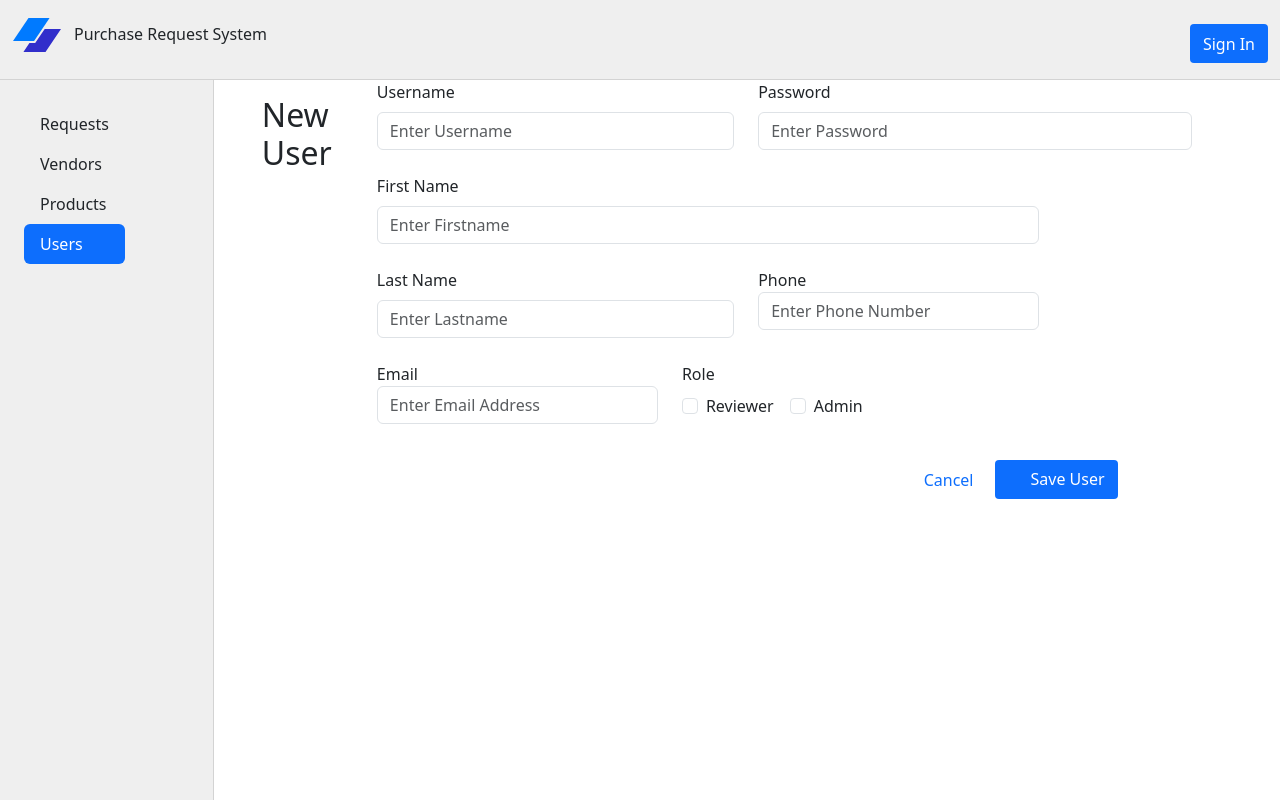
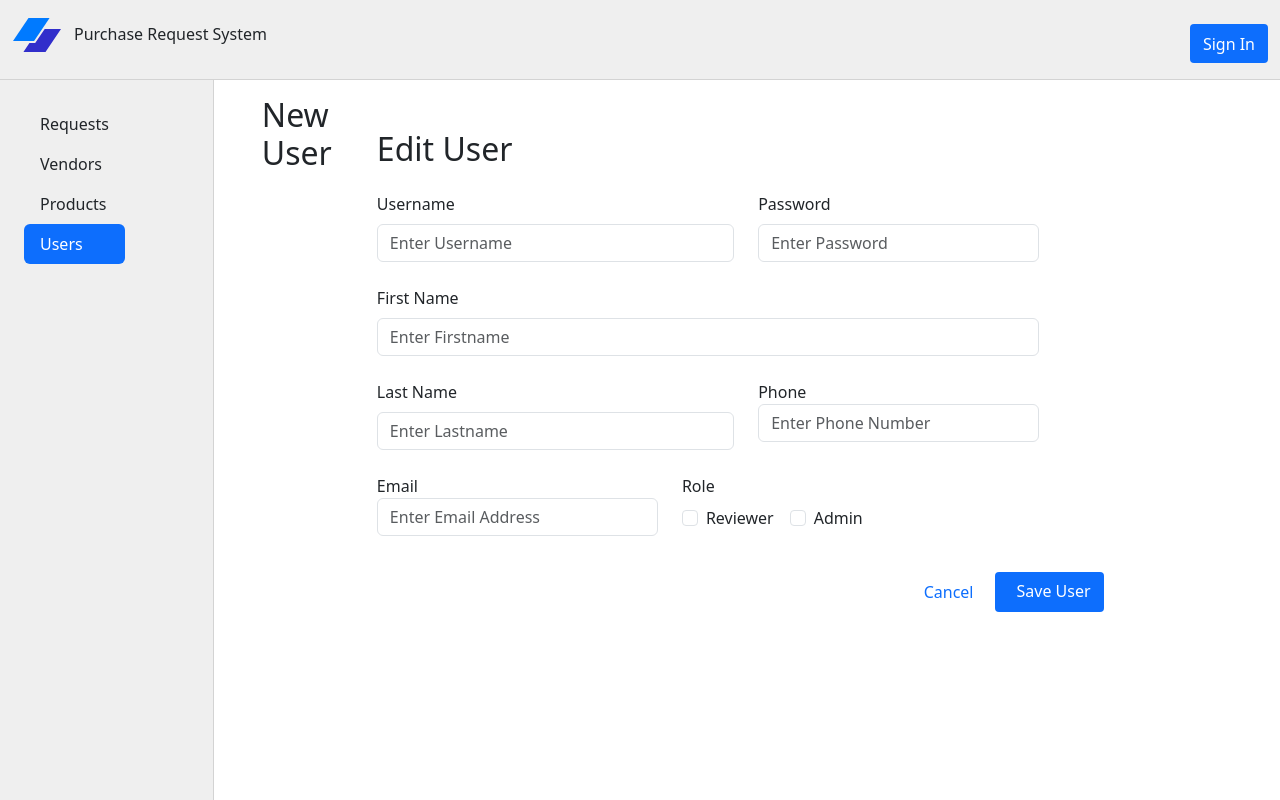
Before and after one commit to chrisdeckard2/PrsClient, a React (Vite) app: page /users/create in a window 1280 px wide. Shown: the top 800 px of the page. Built offline with nearby package versions, Linux system fonts and the light colour scheme.

Commit message:
Save point for the night

```diff
--- a/src/App.css
+++ b/src/App.css
@@ -108,3 +108,8 @@ nav {
   z-index: 1000;
   color: #007bff;
 }
+
+.custom-margin-top {
+  margin-top: 50px;
+  /* Adjust as needed */
+}
--- a/src/users/UserCard.tsx
+++ b/src/users/UserCard.tsx
@@ -12,8 +12,8 @@ interface UserCardProps {
 function UserCard({ user, onRemove }: UserCardProps) {
   return (
     <div
-      className="d-flex align-items-center justify-content-between p-3 rounded bg-light shadow-sm mb-3"
-      style={{ width: "25%", maxWidth: "600px" }}
+      className="d-flex align-items-center justify-content-between p-3 rounded bg-light shadow-sm mb-3 mt-2"
+      style={{ width: "25%", maxWidth: "600px", paddingTop: "40px" }}
     >
       <div className="d-flex align-items-center">
         <div
--- a/src/users/UserEdit.tsx
+++ b/src/users/UserEdit.tsx
@@ -3,7 +3,7 @@ import UserForm from "./UserForm";
 function UserEdit() {
   return (
     <>
-      <h2 className="ms-5 mt-3">Edit User</h2>
+
       <hr />
       <UserForm />
     </>
--- a/src/users/UserForm.tsx
+++ b/src/users/UserForm.tsx
@@ -39,7 +39,10 @@ function UserForm() {
   };
 
   return (
-    <div className="container-fluid">
+    <div className="container-fluid custom-margin-top">
+      <div className="d-flex justify-content-between align-items-center mb-3">
+        <h2>Edit User</h2>
+      </div>
       <div>
         <form className="row g-md-4 needs-validation is-invalid" onSubmit={handleSubmit(save)} noValidate>
           <div className="col-md-5">
@@ -57,7 +60,7 @@ function UserForm() {
             />
             <div className="invalid-feedback ">{errors?.username?.message}</div>
           </div>
-          <div className="col-md-6">
+          <div className="col-md-4">
             <label htmlFor="password" className="form-label">
               Password
             </label>
@@ -76,7 +79,6 @@ function UserForm() {
             </label>
             <input
               type="text"
-              //   className="form-control is-invalid"
               id="inputAddress"
               {...register("firstname", {
                 required: "First Name is required",
@@ -92,7 +94,6 @@ function UserForm() {
             </label>
             <input
               type="text"
-              //   className="form-control is-invalid"
               id="lastname"
               {...register("lastname", { required: "Last Name is required" })}
               placeholder="Enter Lastname"
@@ -138,7 +139,7 @@ function UserForm() {
               Cancel
             </button>
             <button className="btn btn-primary form-check">
-              <svg className="me-2" width={15} height={23} fill="currentColor">
+              <svg className="me-1" width={5} height={23} fill="currentColor">
                 <use xlinkHref="../node_modules/bootstrap-icons/bootstrap-icons.svg#save" />
               </svg>
               Save User
```
